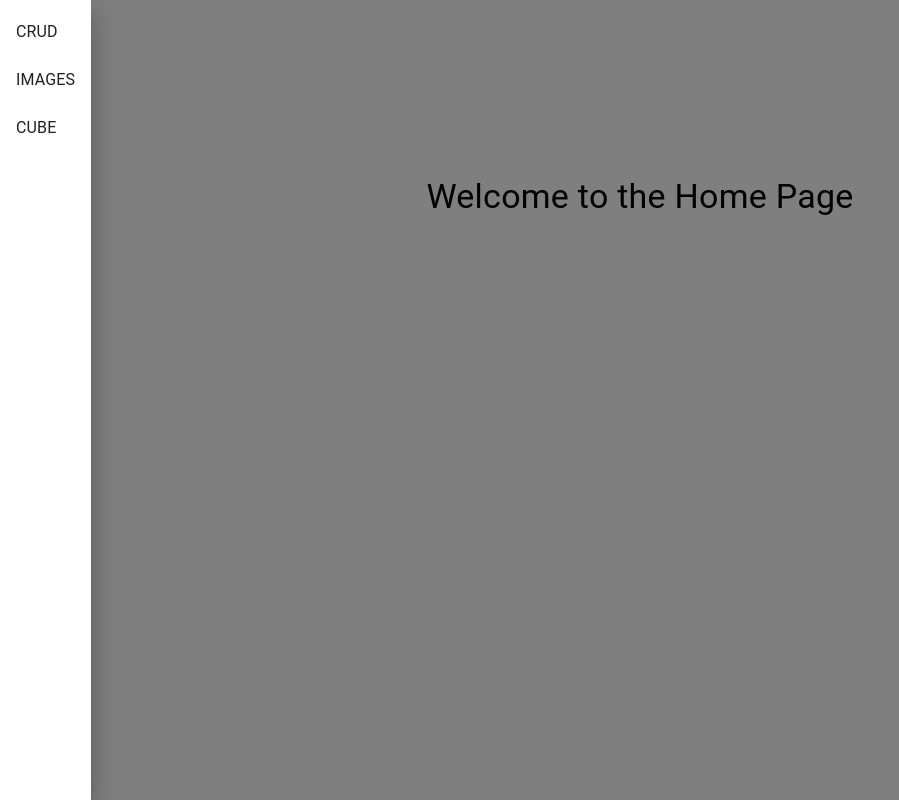
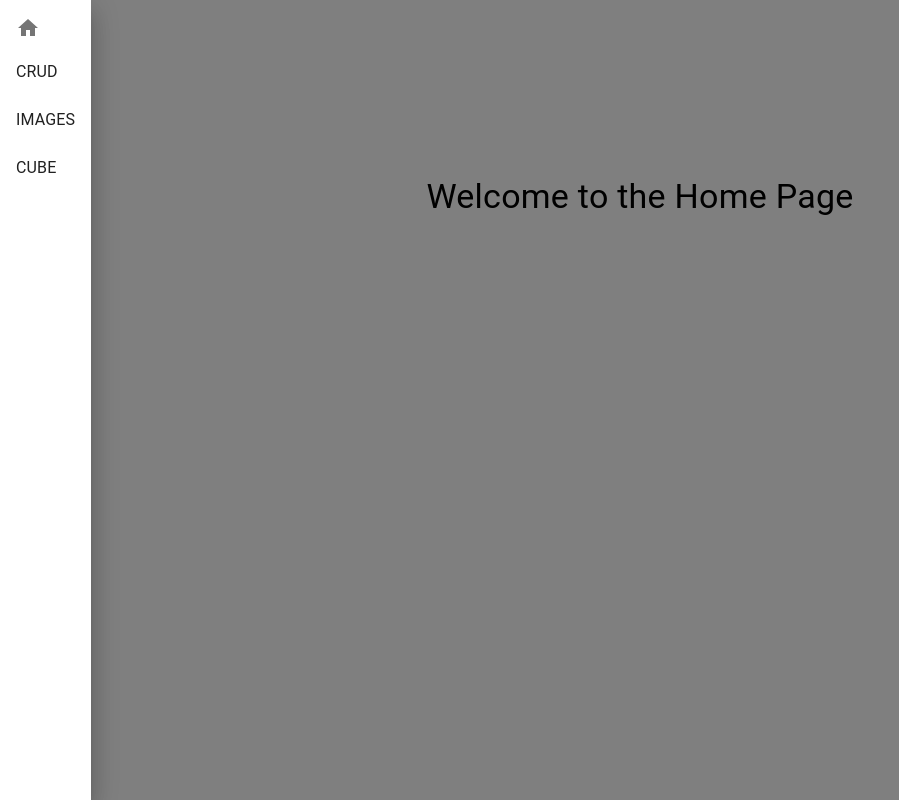
Before and after one commit to Ayuinfra/Rendering-Page, a React (Create React App) app: page / in a window 1280 px wide. Both pictures are taken after a click on the button "menu". Shown: the whole page, without its empty margins (0-899 px from the left). Built offline with nearby package versions, Linux system fonts and the light colour scheme; no server answers.

Commit message:
Home Button Added

```diff
--- a/src/App.js
+++ b/src/App.js
@@ -2,8 +2,9 @@ import { Fragment, useCallback, useState } from "react";
 import CrudInnerApp from './crud/InnerApp';
 import Home from "./home/Home";
 import Images from "./images/InnerApp1"
-import { Drawer, IconButton, List, ListItem, ListItemText } from "@mui/material";
+import { Drawer, IconButton, List, ListItem, ListItemText, ListItemIcon } from "@mui/material";
 import MenuIcon from '@mui/icons-material/Menu';
+import HomeIcon from '@mui/icons-material/Home';
 import CubeCounter from "./cube/InnerApp2";
 
 
@@ -34,6 +35,10 @@ const App = ()=>{
 
 
   const onChangeProjectHandler = (projectName)=>{
+    if (!projectName) {
+      return <Home onSetCurrentProject={onSetCurrentProjectHandler} />;
+    }
+
     switch(projectName){
       case "CRUD" :
         return(
@@ -74,6 +79,14 @@ const App = ()=>{
           onClose={handleDrawerClose}
         >
         <List>
+          <ListItem
+            key="home"
+            onClick={() => onSetCurrentProjectHandler(null)}
+          >
+            <ListItemIcon>
+              <HomeIcon />
+            </ListItemIcon>
+          </ListItem>
           {projectsList.map((item,index) => (
             <ListItem
               key={index}
```
